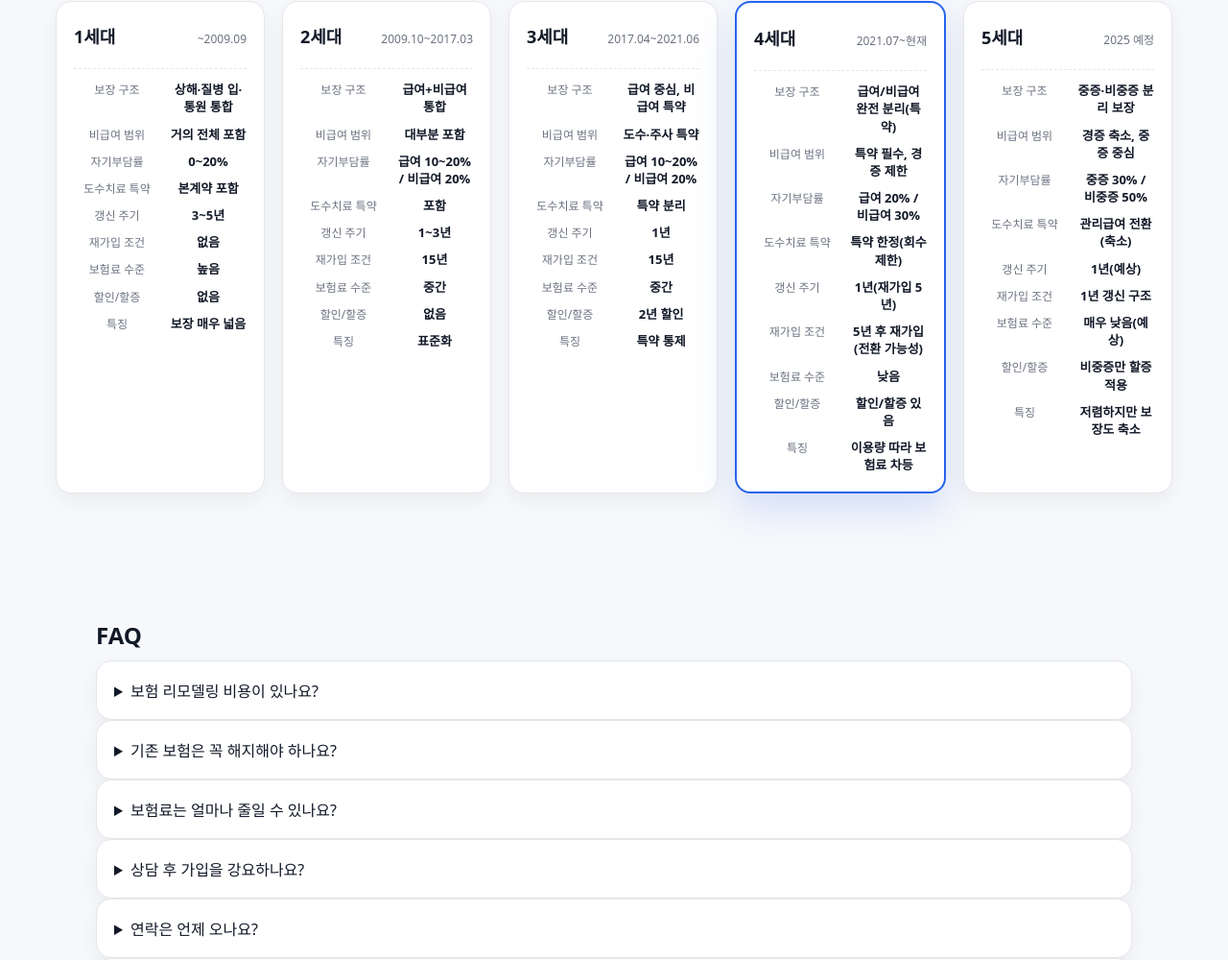
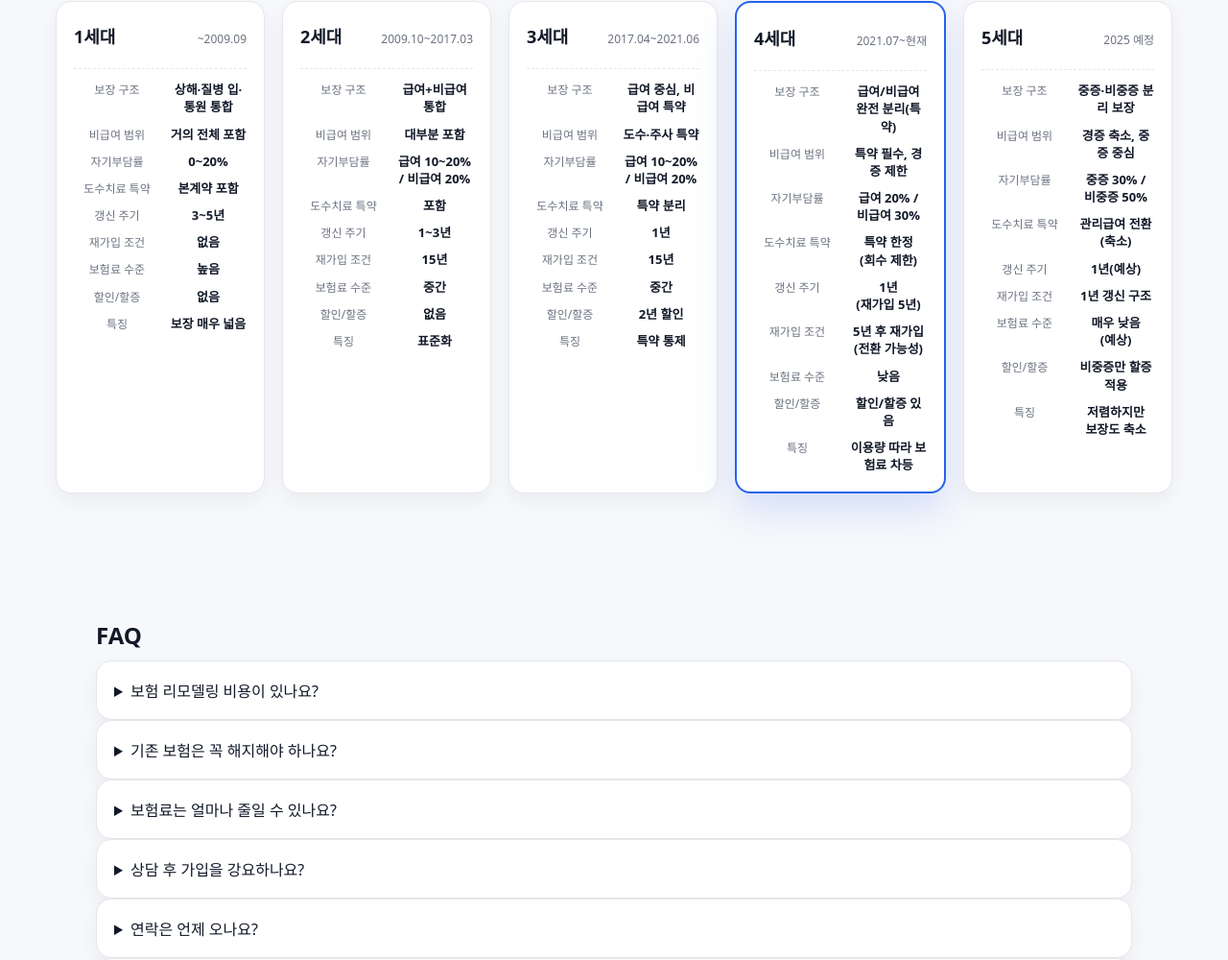
Before and after one commit to starhyuns-ux/insurance-land, a plain HTML site: page index.html in a window 1280 px wide. Shown: the part 2826-3826 px from the top of the page at 96% size. Drawn offline with Linux system fonts and the light colour scheme.

Commit message:
Add files via upload

```diff
--- a/index.html
+++ b/index.html
@@ -322,8 +322,8 @@
               <li><span>보장 구조</span><b>급여/비급여 완전 분리(특약)</b></li>
               <li><span>비급여 범위</span><b>특약 필수, 경증 제한</b></li>
               <li><span>자기부담률</span><b>급여 20% /<br>비급여 30%</b></li>
-              <li><span>도수치료 특약</span><b>특약 한정(회수 제한)</b></li>
-              <li><span>갱신 주기</span><b>1년(재가입 5년)</b></li>
+              <li><span>도수치료 특약</span><b>특약 한정<br>(회수 제한)</b></li>
+              <li><span>갱신 주기</span><b>1년<br>(재가입 5년)</b></li>
               <li><span>재가입 조건</span><b>5년 후 재가입(전환 가능성)</b></li>
               <li><span>보험료 수준</span><b>낮음</b></li>
               <li><span>할인/할증</span><b>할인/할증 있음</b></li>
@@ -344,9 +344,9 @@
               <li><span>도수치료 특약</span><b>관리급여 전환(축소)</b></li>
               <li><span>갱신 주기</span><b>1년(예상)</b></li>
               <li><span>재가입 조건</span><b>1년 갱신 구조</b></li>
-              <li><span>보험료 수준</span><b>매우 낮음(예상)</b></li>
+              <li><span>보험료 수준</span><b>매우 낮음<br>(예상)</b></li>
               <li><span>할인/할증</span><b>비중증만 할증 적용</b></li>
-              <li><span>특징</span><b>저렴하지만 보장도 축소</b></li>
+              <li><span>특징</span><b>저렴하지만<br> 보장도 축소</b></li>
             </ul>
           </article>
         </div>
```
